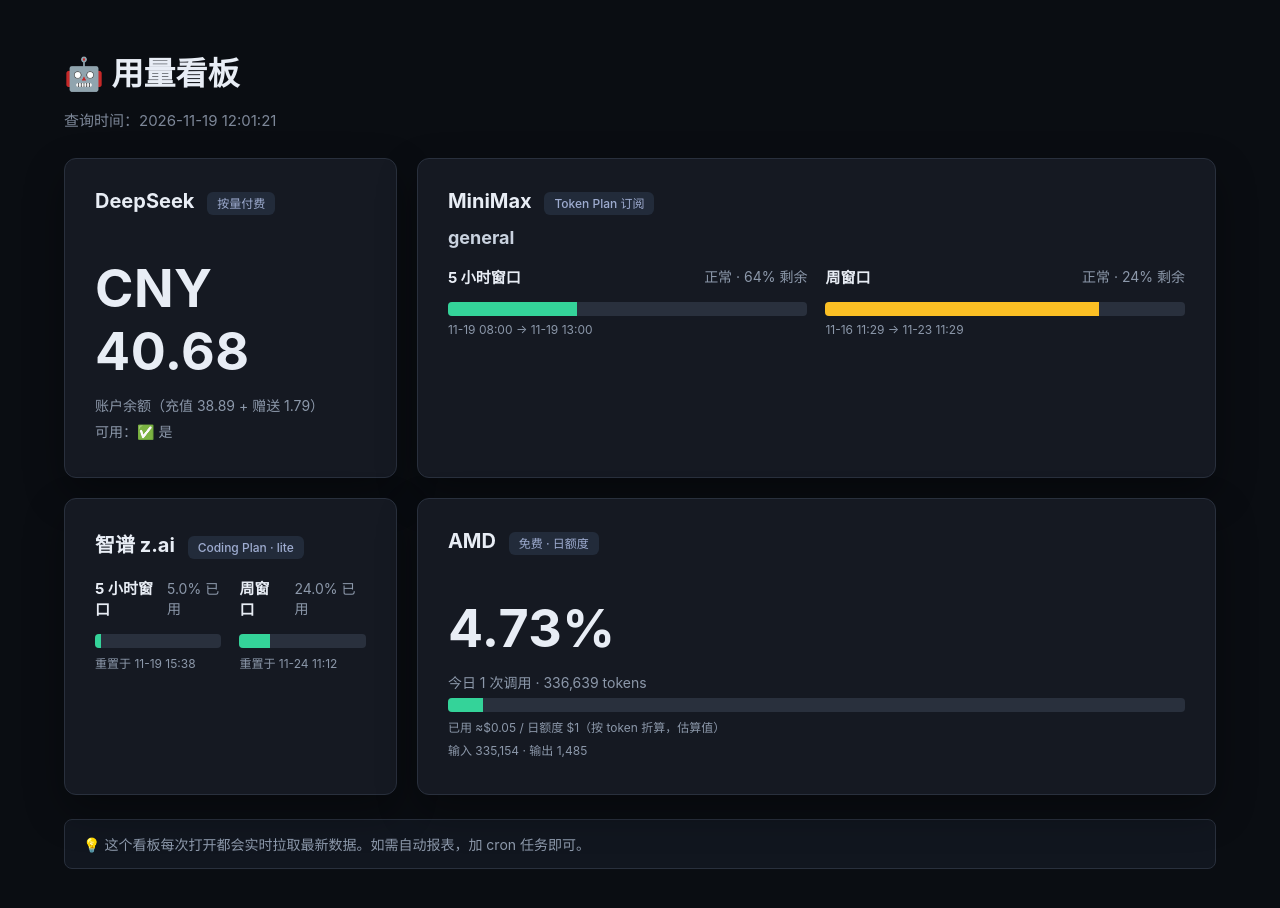
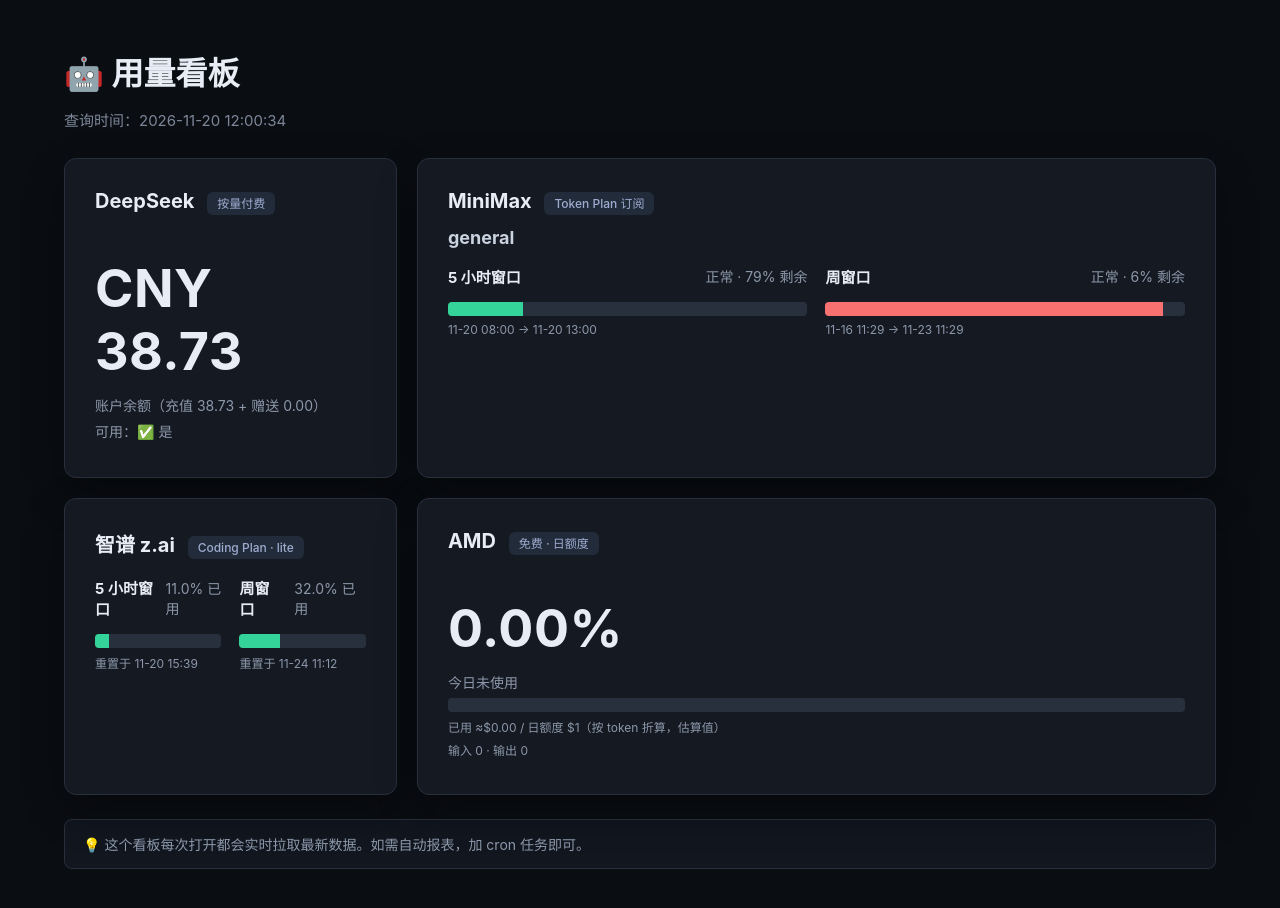
Before and after one commit to JayYangstore/JayYangstore.github.io, a plain HTML site: page usage/index.html in a window 1280 px wide. Drawn offline with Linux system fonts and the light colour scheme.

Commit message:
upd: 用量看板明细自动更新 2026-11-20 12:00:26

```diff
--- a/usage/index.html
+++ b/usage/index.html
@@ -80,13 +80,13 @@
 </head>
 <body>
   <h1>🤖 用量看板</h1>
-  <p class="meta">查询时间：2026-11-19 12:01:21</p>
+  <p class="meta">查询时间：2026-11-20 12:00:34</p>
   <div class="grid">
 
     <div class="card">
       <h2>DeepSeek <span class="tag">按量付费</span></h2>
-      <div class="big">CNY 40.68</div>
-      <p class="muted">账户余额（充值 38.89 + 赠送 1.79）</p>
+      <div class="big">CNY 38.73</div>
+      <p class="muted">账户余额（充值 38.73 + 赠送 0.00）</p>
       <p class="muted">可用：✅ 是</p>
     </div>
 
@@ -99,24 +99,24 @@
             <div>
               <div class="row-between">
                 <strong>5 小时窗口</strong>
-                <span class="muted">正常 · 64% 剩余</span>
+                <span class="muted">正常 · 79% 剩余</span>
               </div>
 
     <div style="background:#29303d;border-radius:4px;height:14px;overflow:hidden;width:100%;">
-      <div style="background:#34d399;height:100%;width:36.0%;transition:width .4s;"></div>
+      <div style="background:#34d399;height:100%;width:21.0%;transition:width .4s;"></div>
     </div>
               <p class="muted small">
-                11-19 08:00 → 11-19 13:00
+                11-20 08:00 → 11-20 13:00
               </p>
             </div>
             <div>
               <div class="row-between">
                 <strong>周窗口</strong>
-                <span class="muted">正常 · 24% 剩余</span>
+                <span class="muted">正常 · 6% 剩余</span>
               </div>
 
     <div style="background:#29303d;border-radius:4px;height:14px;overflow:hidden;width:100%;">
-      <div style="background:#fbbf24;height:100%;width:76.0%;transition:width .4s;"></div>
+      <div style="background:#f87171;height:100%;width:94.0%;transition:width .4s;"></div>
     </div>
               <p class="muted small">
                 11-16 11:29 → 11-23 11:29
@@ -133,25 +133,25 @@
         <div>
           <div class="row-between">
             <strong>5 小时窗口</strong>
-            <span class="muted">5.0% 已用</span>
+            <span class="muted">11.0% 已用</span>
           </div>
 
     <div style="background:#29303d;border-radius:4px;height:14px;overflow:hidden;width:100%;">
-      <div style="background:#34d399;height:100%;width:5.0%;transition:width .4s;"></div>
+      <div style="background:#34d399;height:100%;width:11.0%;transition:width .4s;"></div>
     </div>
           <p class="muted small">
-            重置于 11-19 15:38
+            重置于 11-20 15:39
           </p>
         </div>
 
         <div>
           <div class="row-between">
             <strong>周窗口</strong>
-            <span class="muted">24.0% 已用</span>
+            <span class="muted">32.0% 已用</span>
           </div>
 
     <div style="background:#29303d;border-radius:4px;height:14px;overflow:hidden;width:100%;">
-      <div style="background:#34d399;height:100%;width:24.0%;transition:width .4s;"></div>
+      <div style="background:#34d399;height:100%;width:32.0%;transition:width .4s;"></div>
     </div>
           <p class="muted small">
             重置于 11-24 11:12
@@ -163,14 +163,14 @@
 
     <div class="card">
       <h2>AMD <span class="tag">免费 · 日额度</span></h2>
-      <div class="big">4.73%</div>
-      <p class="muted">今日 1 次调用 · 336,639 tokens</p>
+      <div class="big">0.00%</div>
+      <p class="muted">今日未使用</p>
 
     <div style="background:#29303d;border-radius:4px;height:14px;overflow:hidden;width:100%;">
-      <div style="background:#34d399;height:100%;width:4.7%;transition:width .4s;"></div>
+      <div style="background:#34d399;height:100%;width:0.0%;transition:width .4s;"></div>
     </div>
-      <p class="muted small">已用 ≈$0.05 / 日额度 $1（按 token 折算，估算值）</p>
-      <p class="muted small">输入 335,154 · 输出 1,485</p>
+      <p class="muted small">已用 ≈$0.00 / 日额度 $1（按 token 折算，估算值）</p>
+      <p class="muted small">输入 0 · 输出 0</p>
     </div>
   </div>
   <p class="refresh-tip">
```
